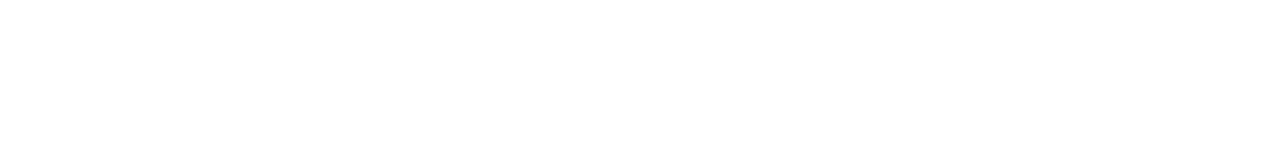
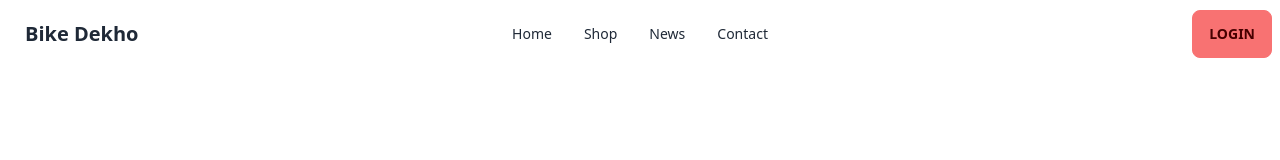
Before and after one commit to Rabbi-Hossain/BIKE-ZOON, a plain HTML site: page index.html in a window 1280 px wide. Drawn offline with nearby package versions, Linux system fonts and the light colour scheme.

Commit message:
add anavbar button section project

```diff
--- a/index.html
+++ b/index.html
@@ -11,7 +11,35 @@
 
 <body>
     <header>
-
+        <nav>
+            <div class="navbar bg-base-100">
+                <div class="navbar-start">
+                  <div class="dropdown">
+                    <label tabindex="0" class="btn btn-ghost lg:hidden">
+                      <svg xmlns="http://www.w3.org/2000/svg" class="h-5 w-5" fill="none" viewBox="0 0 24 24" stroke="currentColor"><path stroke-linecap="round" stroke-linejoin="round" stroke-width="2" d="M4 6h16M4 12h8m-8 6h16" /></svg>
+                    </label>
+                    <ul tabindex="0" class="menu menu-sm dropdown-content mt-3 z-[1] p-2 shadow bg-base-100 rounded-box w-52">
+                      <li><a>Home</a></li>
+                      <li><a>Shop</a></li>
+                      <li><a>News</a></li>
+                      <li><a>Contact</a></li>
+                    </ul>
+                  </div>
+                  <a class="btn btn-ghost normal-case text-xl">Bike Dekho</a>
+                </div>
+                <div class="navbar-center hidden lg:flex">
+                  <ul class="menu menu-horizontal px-1">
+                    <li><a>Home</a></li>
+                    <li><a>Shop</a></li>
+                    <li><a>News</a></li>
+                    <li><a>Contact</a></li>
+                  </ul>
+                </div>
+                <div class="navbar-end">
+                  <a class="btn btn-error">Login</a>
+                </div>
+              </div>
+        </nav>
     </header>
     <main>
 
```
